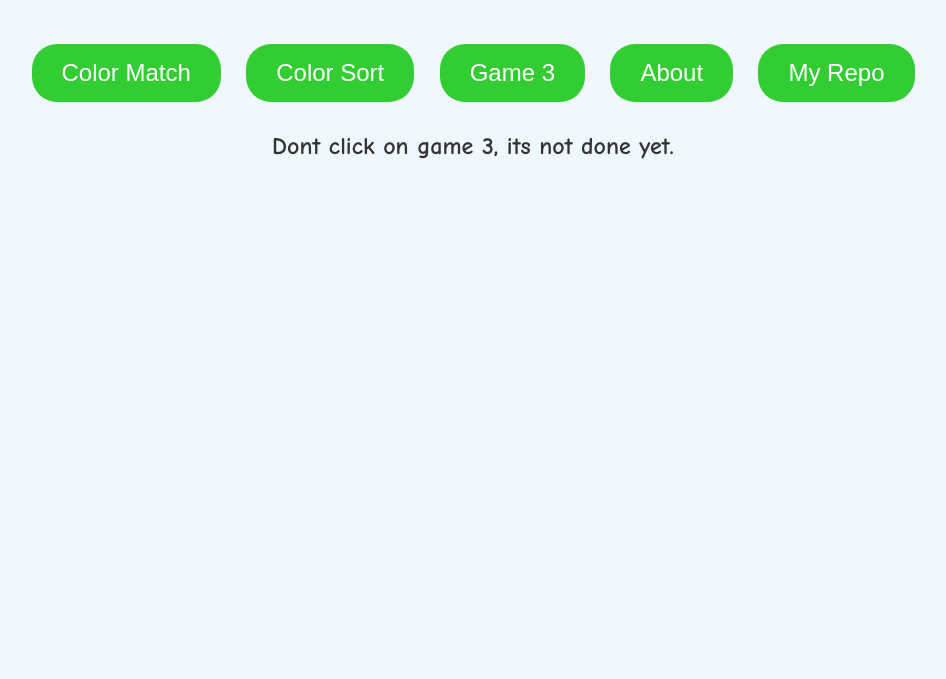
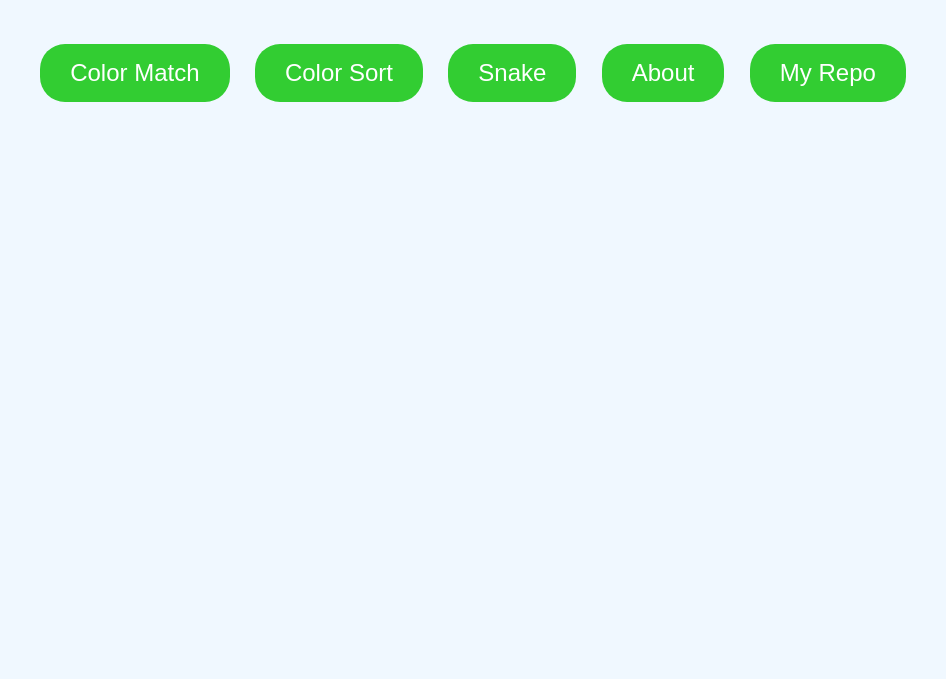
Before and after one commit to litfoot/sillyColorGame, a plain HTML site: page index.html in a window 1280 px wide. Shown: the part 121-800 px from the top of the page, without its empty margins (167-1113 px from the left). Drawn offline with Linux system fonts and the light colour scheme.

Commit message:
updated landing for snake

```diff
--- a/index.html
+++ b/index.html
@@ -11,13 +11,13 @@
     <div id="option-bar">
         <button onclick="window.location.href='game1.html'">Color Match</button>
         <button onclick="window.location.href='game2.html'">Color Sort</button>
-        <button onclick="window.location.href='https://www.youtube.com/watch?v=xvFZjo5PgG0'">Game 3</button>
+        <button onclick="window.location.href='game2.html'">Snake</button>
 
         <button onclick="window.location.href='about.html'">About</button>
         <button onclick="window.location.href='https://github.com/litfoot/sillyColorGame'">My Repo</button>
     </div>
 
-    <h2>Dont click on game 3, its not done yet.
+    <h2>
     </h2>
     <script src="js/script.js"></script>
 </body>
```
